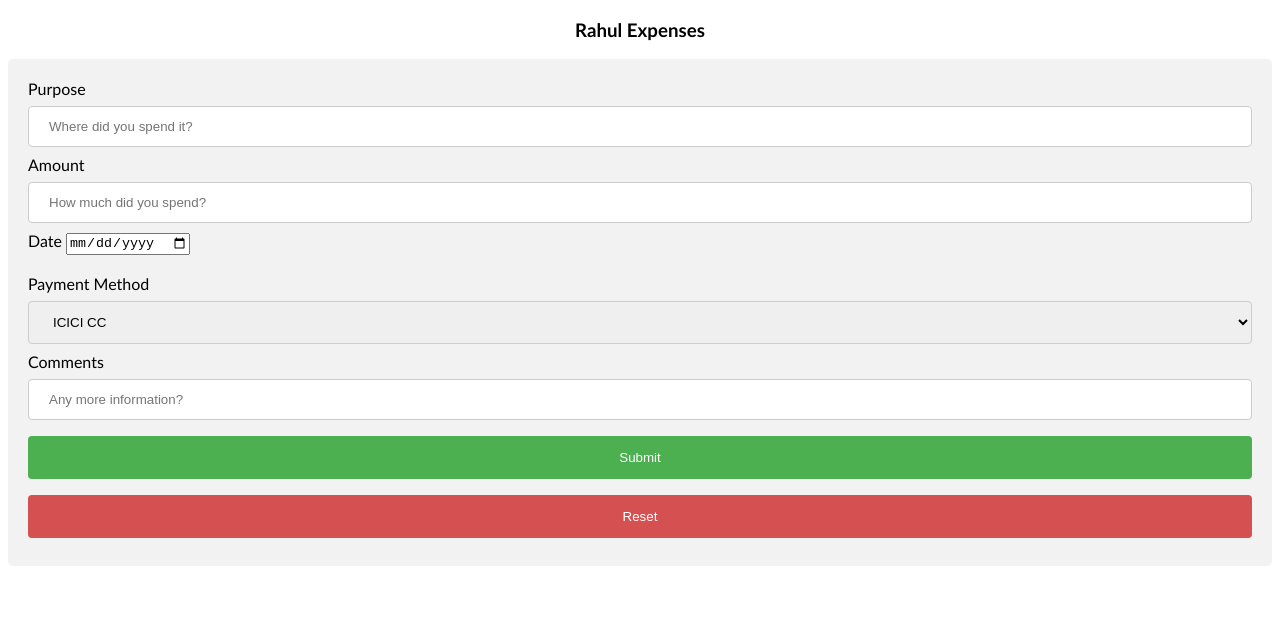
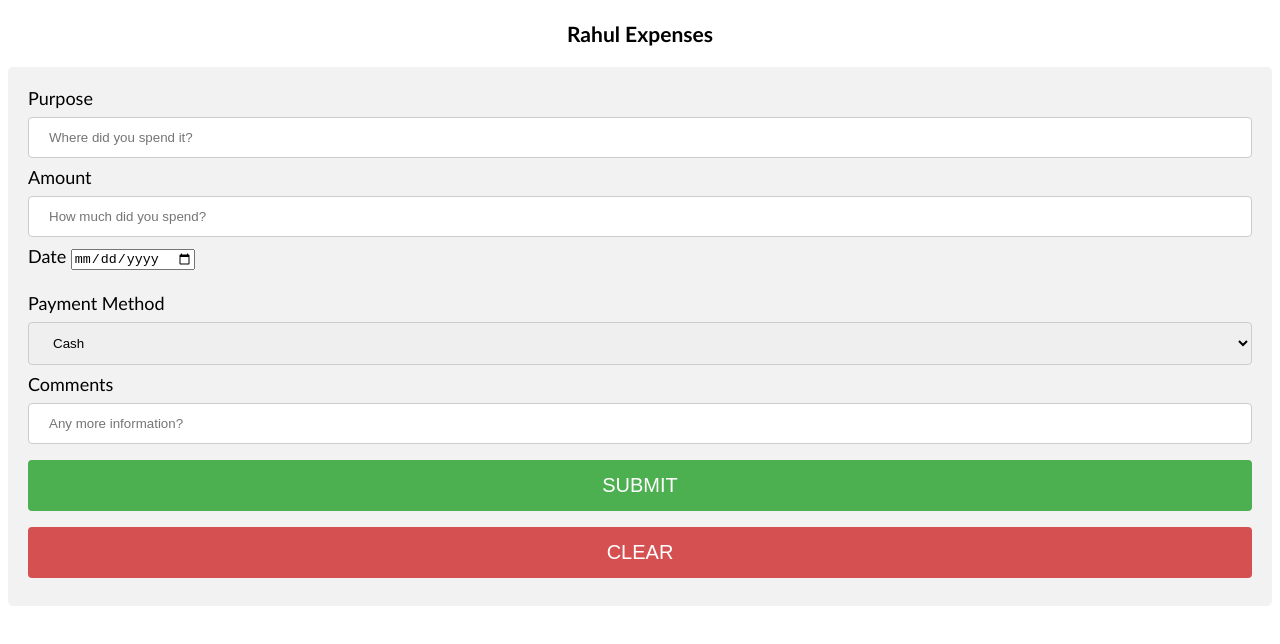
Before and after one commit to rahulippar1/rahul-html, a plain HTML site: page index.html in a window 1280 px wide. Drawn offline with Linux system fonts and the light colour scheme.

Commit message:
Update index.html

```diff
--- a/index.html
+++ b/index.html
@@ -3,7 +3,7 @@
 <style>
 body {
 font-family: calibri;
-font-size: 16px;
+font-size: 18px;
 }
 input[type=text], select {
   width: 100%;
@@ -24,6 +24,7 @@ input[type=submit] {
   border: none;
   border-radius: 4px;
   cursor: pointer;
+  font-size: 20px;
 }
 
 input[type=submit]:hover {
@@ -39,6 +40,7 @@ input[type=reset] {
   border: none;
   border-radius: 4px;
   cursor: pointer;
+  font-size: 20px;
 }
 
 input[type=reset]:hover {
@@ -51,6 +53,11 @@ div {
   padding: 20px;
 }
 </style>
+
+<head>
+<meta name="viewport" content="width=device-width, initial-scale=1.0">
+</head>
+
 <body>
 
 <h3><center>Rahul Expenses</center></h3>
@@ -70,6 +77,7 @@ div {
 
 	<label for="paymentmethod">Payment Method</label>
     <select id="paymentmethod" name="PayMethod" required>
+      <option value="icici">Cash</option>
       <option value="icici">ICICI CC</option>
       <option value="uni">UNI CC</option>
       <option value="indusing">INDUSIND CC</option>
@@ -77,6 +85,9 @@ div {
       <option value="canada">PhonePe</option>
       <option value="gpay">Gpay</option>
 	  <option value="paytm">Paytm</option>
+	  <option value="icici">Slice CC</option>
+      <option value="icici">RBL CC</option>
+
 	  <option value="gpay">Other</option>
     </select>
 
@@ -84,8 +95,8 @@ div {
 	<label for="comments">Comments</label>
     <input type="text" id="lname" name="Comments" placeholder="Any more information?">
 
-    <input type="submit" value="Submit" name="Submit">
-	<input type="reset" value="Reset">
+    <input type="submit" value="SUBMIT" name="Submit">
+	<input type="reset" value="CLEAR">
   </form>
 </div>
 
```
